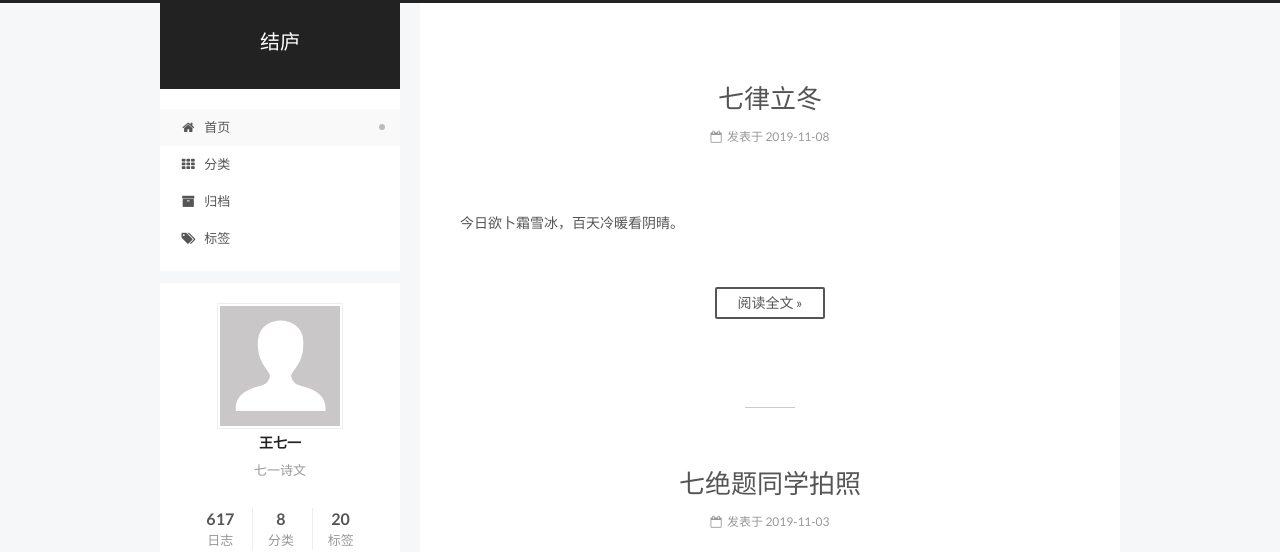
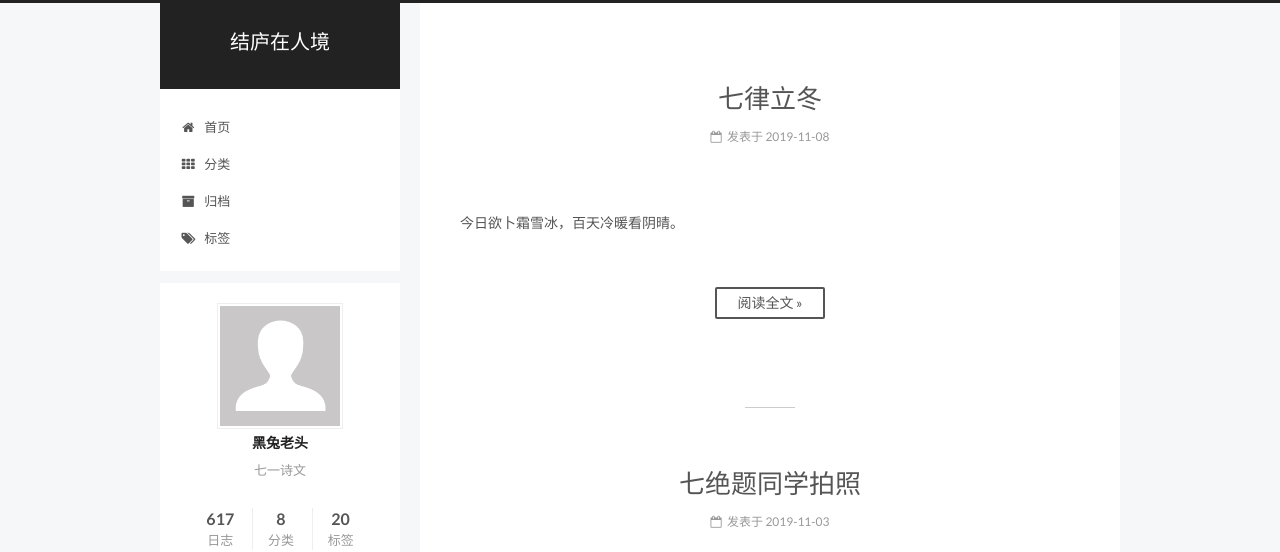
Before and after one commit to wjmmx/wangqiyi, a Jekyll site: the page built from index.html, in a window 1280 px wide. Shown: the top 552 px of the page. Built offline with Jekyll 4.4.1, drawn with Linux system fonts in a browser that asks for light colours; the list of posts is cut into pages by our own code.

Commit message:
update the site name to 结庐在人境

```diff
--- a/_config.yml
+++ b/_config.yml
@@ -4,10 +4,10 @@
 # ---------------------------------------------------------------
 
 # Site
-title: 结庐
+title: 结庐在人境
 subtitle:
 description: 七一诗文
-author: 王七一
+author: 黑兔老头
 # Support language: de, en, fr-FR, id, ja, ko, pt-BR, pt, ru, zh-Hans, zh-hk, zh-tw
 language: zh-Hans
 date_format: '%Y-%m-%d'
@@ -15,7 +15,7 @@ date_format: '%Y-%m-%d'
 # URL
 ## If your site is put in a subdirectory, set url as 'http://yoursite.com' and baseurl as '/child'
 url: http://wangqiyi.me
-baseurl:
+baseurl: ""
 permalink: pretty
 
 # Pagination
```
